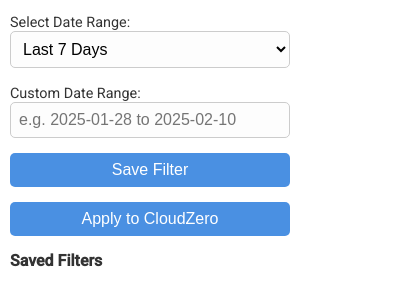
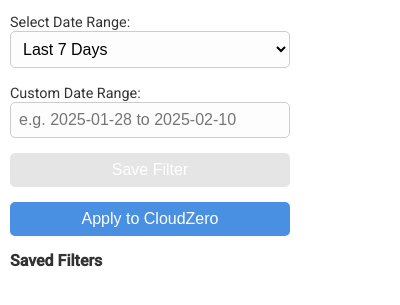
Before and after one commit to jakesciotto/cz-date-filter, a browser extension: page popup.html in a window 400 px wide. Shown: the part 35-340 px from the top of the page. Drawn offline with Linux system fonts and the light colour scheme.

Commit message:
Save Filter is grey when NOT on Custom selection.

```diff
--- a/popup.js
+++ b/popup.js
@@ -4,6 +4,18 @@ document.addEventListener("DOMContentLoaded", function () {
     const saveButton = document.getElementById("saveFilter");
     const applyButton = document.getElementById("applyFilter");
     const savedFiltersList = document.getElementById("savedFilters");
+
+    // Add this function after the constants
+    function updateSaveButtonState() {
+        const isCustomSelected = dateFilter.value === "Custom";
+        saveButton.disabled = !isCustomSelected;
+        saveButton.style.opacity = isCustomSelected ? "1" : "0.5";
+    }
+
+    updateSaveButtonState(); // Initial state
+
+    // Add this event listener
+    dateFilter.addEventListener("change", updateSaveButtonState);
 
     // Load and display saved filters
     function loadSavedFilters() {
--- a/styles.css
+++ b/styles.css
@@ -57,6 +57,11 @@ button {
   transition: background-color 0.2s ease-in-out;
 }
 
+button:disabled {
+  cursor: not-allowed;
+  background-color: #cccccc;
+}
+
 #savedFilters {
   list-style-type: none;
   padding: 0px;
```
